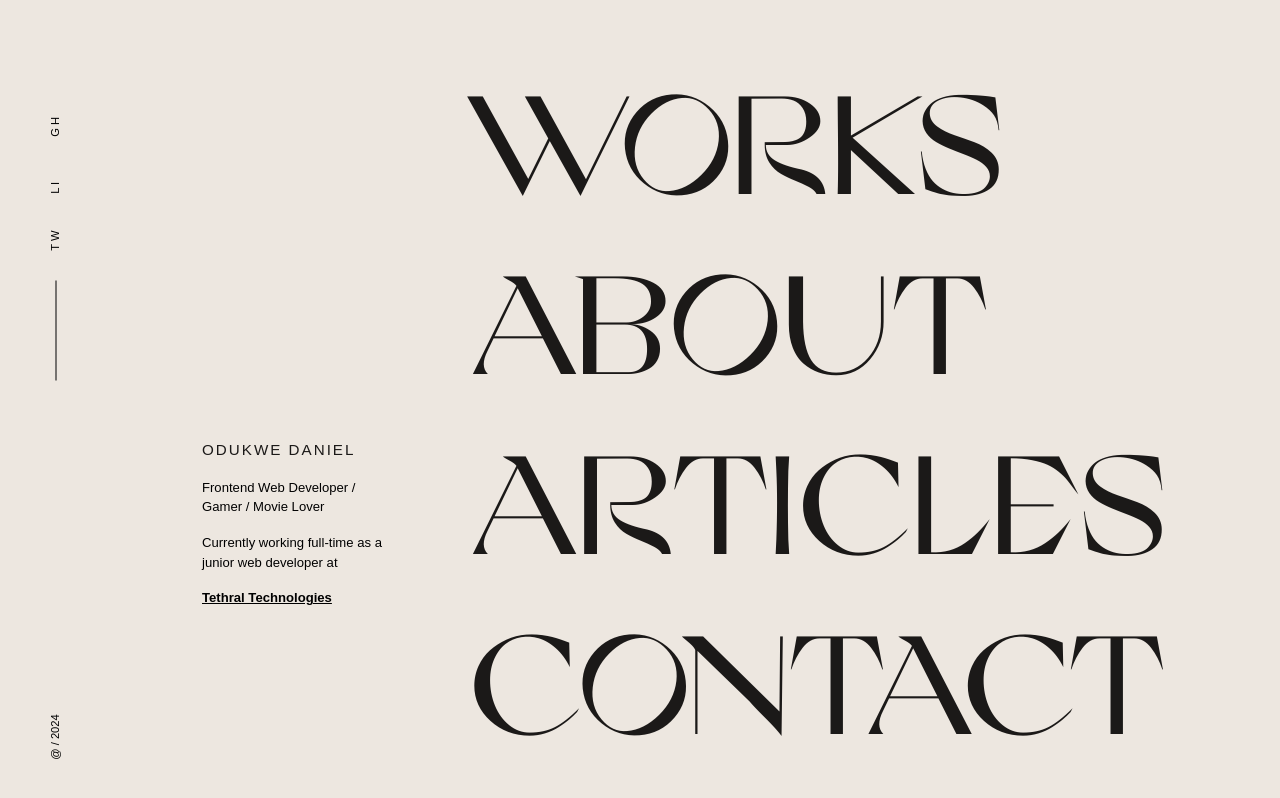
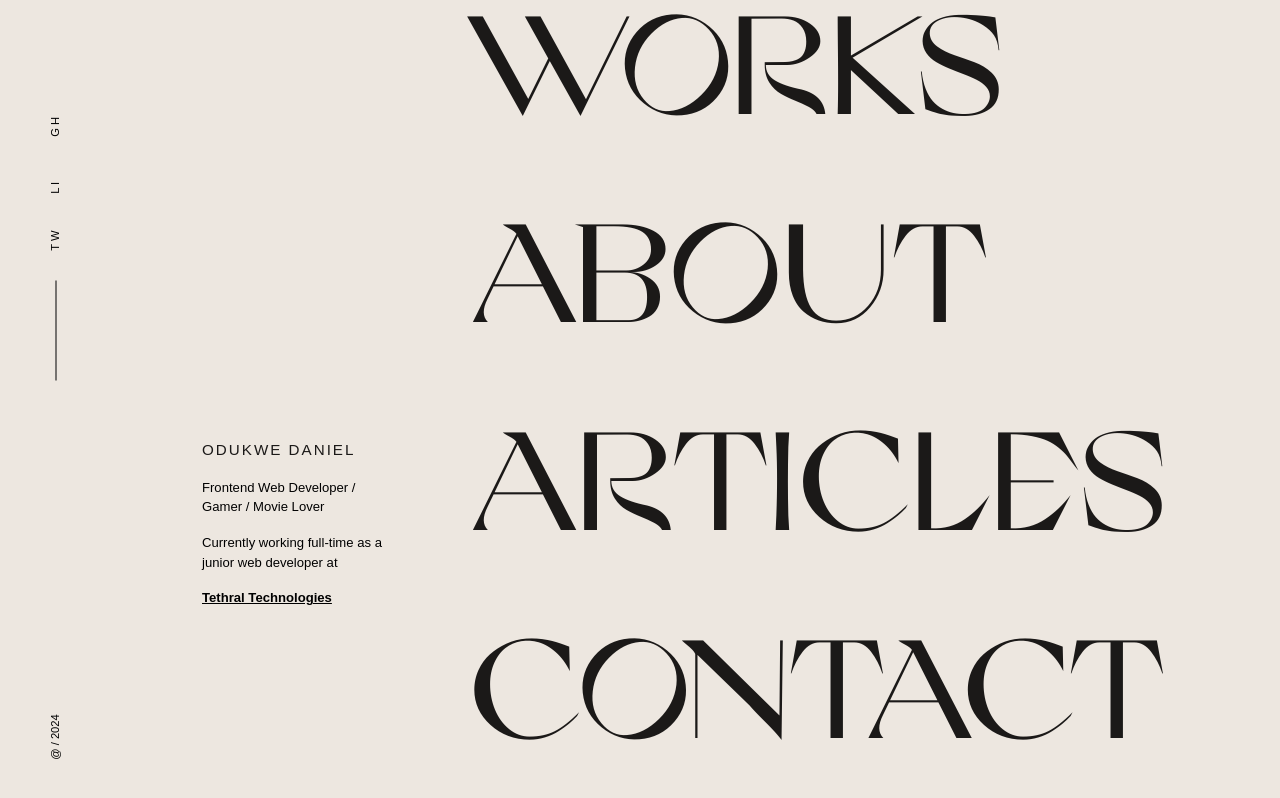
Before and after one commit to Vader4k/portfolio, a React (Vite) app: page / in a window 1280 px wide. Built offline with nearby package versions, Linux system fonts and the light colour scheme; a web font is replaced by a local one.

Commit message:
@fix/ fixed the link issue with non functional animations

```diff
--- a/src/pages/Home.jsx
+++ b/src/pages/Home.jsx
@@ -1,9 +1,8 @@
 import { Link } from 'react-router-dom'
 import { pages } from '../constants'
-
+import { motion } from 'framer-motion'
 
 const Home = () => {
-
   return (
     <section className="h-screen w-full flex items-end justify-between gap-20 px-28">
       <div className='mb-48 flex flex-col gap-4'>
@@ -18,10 +17,16 @@ const Home = () => {
         </a>
       </div>
 
-      <div className='flex flex-col leading-[9rem]'>
+      <div className='flex flex-col leading-[13rem]'>
         {pages.map((link) => (
           <Link to={link.path} key={link.id}>
-            <span className='text-[11vw] h1 text-text-50 hover:italic transition-all'>{link.text}</span>
+            <motion.div
+              whileHover={{ x: 20 }}
+              transition={{ type: 'spring', stiffness: 100 }}
+              className='text-[11vw] h1 text-text-50 hover:italic transition-all'
+              >
+                {link.text}
+              </motion.div>
           </Link>
         ))}
       </div>
```
Also changed, not shown: src/index.css (line endings or trailing spaces).
